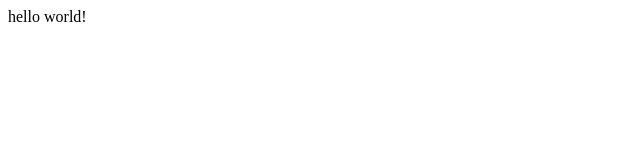
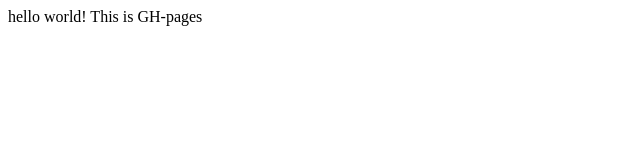
Before and after one commit to freshyill/fewdtest, a plain HTML site: page index.html in a window 1280 px wide. Shown: the whole page, without its empty margins (0-640 px from the left). Drawn offline with Linux system fonts and the light colour scheme.

Commit message:
Make a demo change

```diff
--- a/index.html
+++ b/index.html
@@ -6,5 +6,7 @@
 </head>
 <body>
   hello world!
+
+  This is GH-pages
 </body>
 </html>
```
